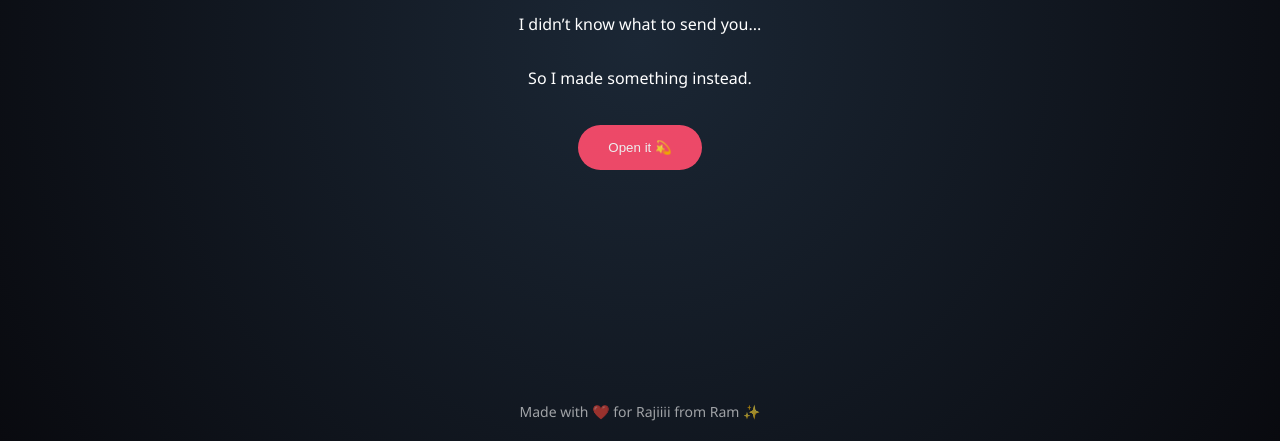
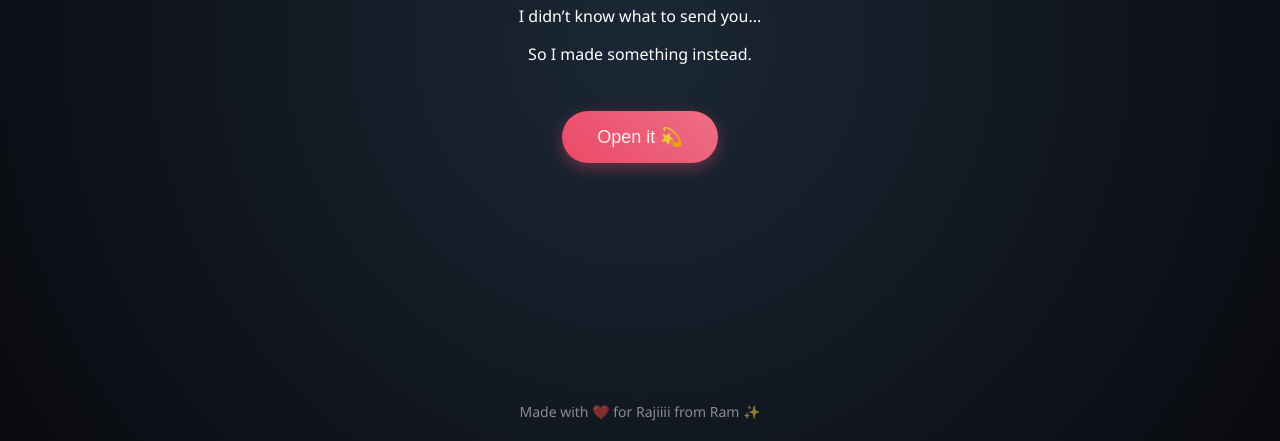
Before and after one commit to googlesgit/Rrr, a plain HTML site: page index.html in a window 1280 px wide. Shown: the part 359-800 px from the top of the page. Drawn offline with Linux system fonts and the light colour scheme.

Commit message:
Update style.css

```diff
--- a/style.css
+++ b/style.css
@@ -1,60 +1,74 @@
 body {
   margin: 0;
   padding: 0;
-  font-family: "Segoe UI", sans-serif;
+  font-family: "Segoe UI", Tahoma, sans-serif;
+  /* Midnight Galaxy Gradient */
   background: radial-gradient(circle at center, #1b2735 0%, #090a0f 100%) !important;
+  background-color: #090a0f;
   height: 100vh;
   width: 100vw;
   color: white;
   text-align: center;
-  overflow: hidden; /* Stops scrolling */
+  overflow: hidden;
+  display: flex;
+  align-items: center;
+  justify-content: center;
 }
 
 .container {
-  height: 100vh;
-  display: flex;
-  flex-direction: column;
-  justify-content: center; /* Centers items vertically */
-  align-items: center;    /* Centers items horizontally */
+  z-index: 100;
   position: relative;
-  z-index: 10;
+  width: 90%;
+  max-width: 600px;
 }
 
-/* Footer Fix */
-footer {
-  position: fixed;
-  bottom: 20px;
-  left: 0;
-  width: 100%;
-  text-align: center;
-  font-size: 14px;
-  opacity: 0.6;
-  z-index: 100; /* Keeps it above everything */
+/* Animations for text appearance */
+.fade {
+  opacity: 0;
+  animation: fadeIn 1.5s forwards;
 }
 
-/* Animations */
-.fade { opacity: 0; animation: fadeIn 1.5s forwards; }
-.delay1 { animation-delay: 1s; }
-.delay2 { animation-delay: 2.5s; }
-.delay3 { animation-delay: 4s; }
+.delay1 { animation-delay: 1.2s !important; }
+.delay2 { animation-delay: 2.5s !important; }
+.delay3 { animation-delay: 4s !important; }
 
-@keyframes fadeIn { to { opacity: 1; } }
+@keyframes fadeIn {
+  to { opacity: 1; }
+}
 
-/* Button */
+/* Button Styling */
 button {
-  margin-top: 20px;
-  padding: 15px 30px;
+  margin-top: 30px;
+  padding: 15px 35px;
+  font-size: 18px;
+  border: none;
   border-radius: 50px;
-  border: none;
-  background: #ff4d6d;
+  background: linear-gradient(45deg, #ff4d6d, #ff758c);
   color: white;
   cursor: pointer;
+  box-shadow: 0 5px 15px rgba(255, 77, 109, 0.4);
+  transition: transform 0.3s ease;
 }
 
+button:hover {
+  transform: scale(1.1);
+}
+
+/* Hidden Message Logic */
 .hidden { display: none; }
-.show { display: block !important; }
 
-/* Love Bubbles Container */
+.show {
+  display: block !important;
+  animation: fadeIn 2s forwards;
+}
+
+.small {
+  font-size: 14px;
+  opacity: 0.7;
+  margin-top: 20px;
+}
+
+/* Love Bubbles / Hearts CSS */
 #heart-container {
   position: fixed;
   top: 0;
@@ -62,18 +76,28 @@ button {
   width: 100%;
   height: 100%;
   pointer-events: none;
-  z-index: 5; /* Behind text but in front of background */
+  z-index: 50;
 }
 
 .heart {
   position: absolute;
-  bottom: -10%;
+  bottom: -50px;
+  pointer-events: none;
   animation: floatUp linear forwards;
 }
 
 @keyframes floatUp {
-  0% { transform: translateY(0); opacity: 0; }
+  0% { transform: translateY(0) rotate(0deg); opacity: 0; }
   10% { opacity: 1; }
   90% { opacity: 1; }
-  100% { transform: translateY(-110vh); opacity: 0; }
+  100% { transform: translateY(-115vh) rotate(360deg); opacity: 0; }
 }
+
+footer {
+  position: fixed;
+  bottom: 20px;
+  width: 100%;
+  font-size: 14px;
+  opacity: 0.5;
+  z-index: 110;
+}
```
